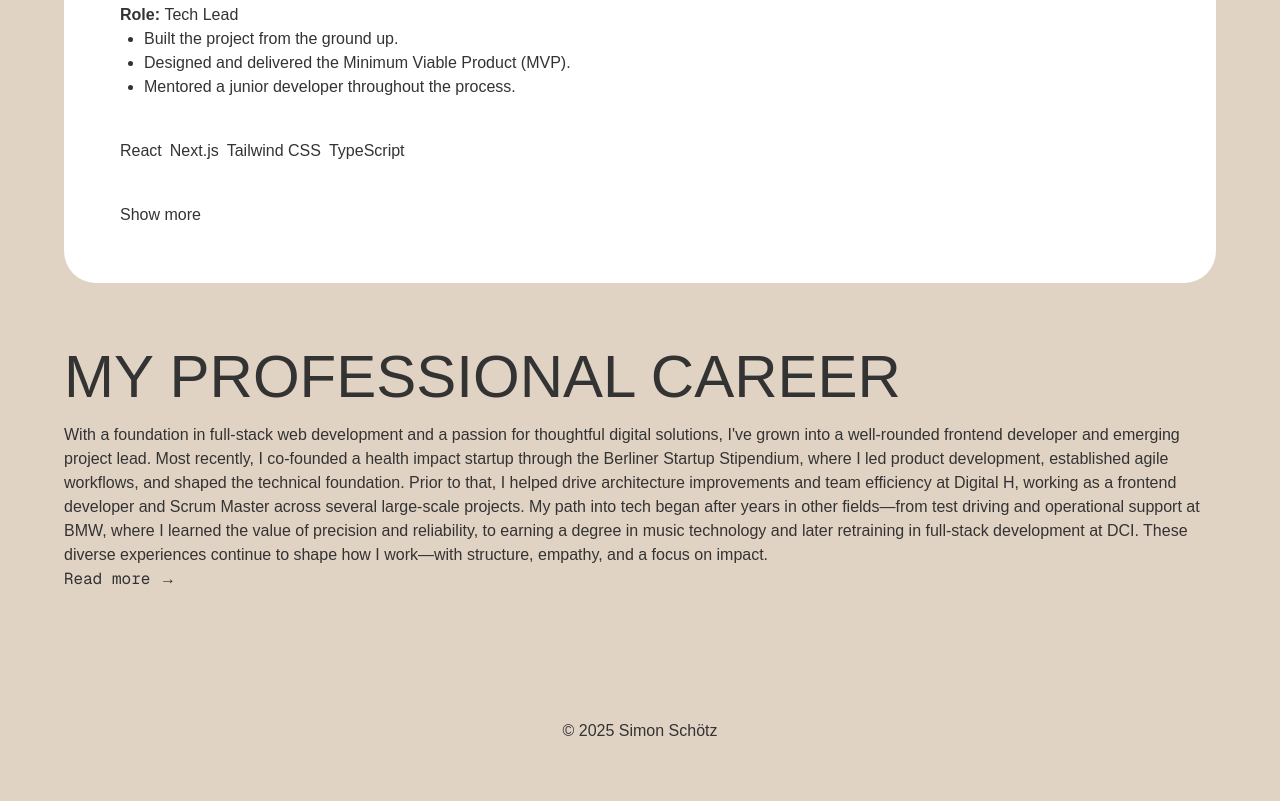
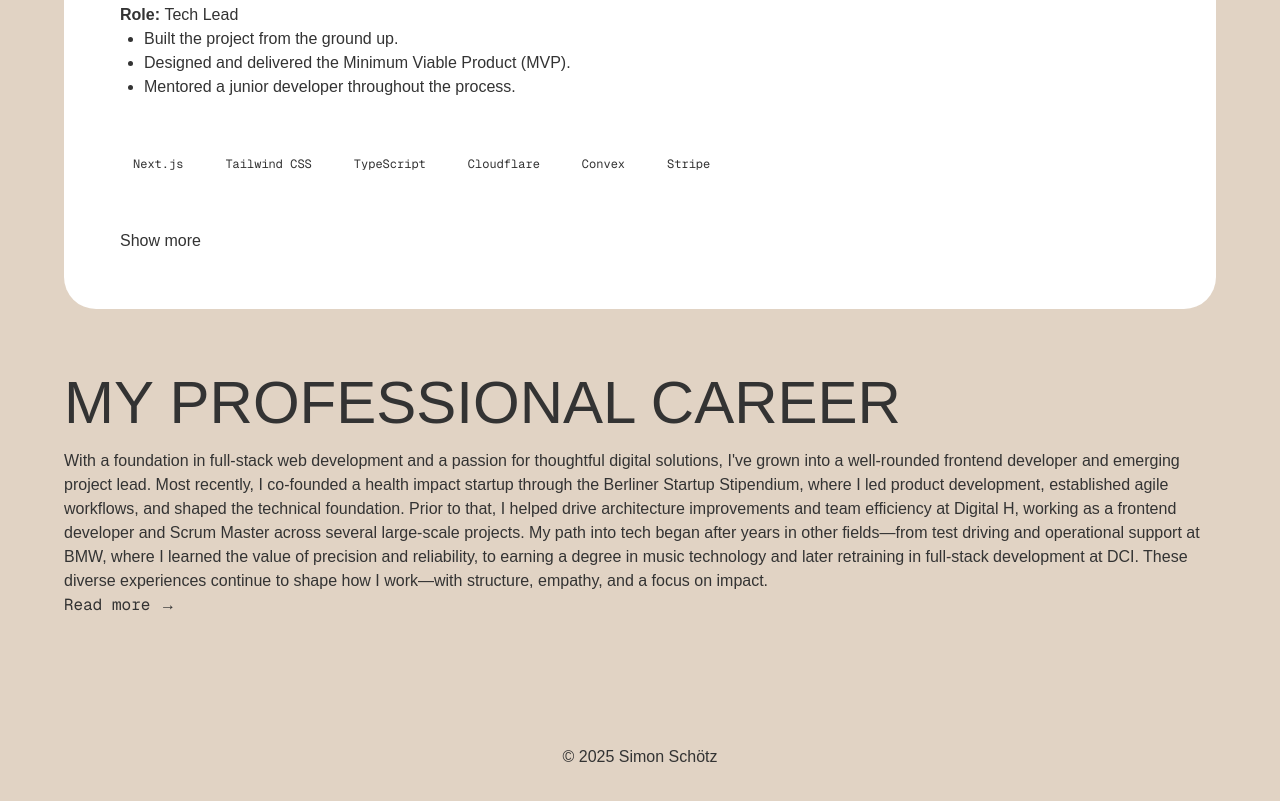
Before and after one commit to SimonSchoetz/simon-schoetz-website-2025, a Next.js app: page / in a window 1280 px wide. Shown: the part 1480-2281 px from the top of the page. Built offline with nearby package versions, Linux system fonts and the light colour scheme.

Commit message:
create and implement Chip component for tech stack

```diff
--- a/app/_components/ProjectsSection.tsx
+++ b/app/_components/ProjectsSection.tsx
@@ -67,7 +67,14 @@ export const ProjectsSection: FCProps<Props> = ({ ...props }) => {
             </ExpandableCardItem>
           </>
         }
-        techStack={['React', 'Next.js', 'Tailwind CSS', 'TypeScript']}
+        techStack={[
+          'Next.js',
+          'Tailwind CSS',
+          'TypeScript',
+          'Cloudflare',
+          'Convex',
+          'Stripe',
+        ]}
       />
     </Section>
   );
--- a/app/globals.css
+++ b/app/globals.css
@@ -6,6 +6,7 @@
   --fg: #333333;
   --fg-2: #ffffff; /* tbd */
   --fg-3: #ffffff; /* tbd */
+  --fg-4: #ffffff; /* tbd */
 }
 
 @media (prefers-color-scheme: dark) {
@@ -15,6 +16,7 @@
     --fg: #d2d2d2;
     --fg-2: #8b8b8b;
     --fg-3: #7d7d7d;
+    --fg-4: #494949;
   }
 }
 
@@ -24,6 +26,7 @@
   --color-fg: var(--fg);
   --color-fg-2: var(--fg-2);
   --color-fg-3: var(--fg-3);
+  --color-fg-4: var(--fg-3);
   --font-sans: var(--font-geist-sans);
   --font-mono: var(--font-geist-mono);
 }
--- /dev/null
+++ b/components/Chip.tsx
@@ -0,0 +1,16 @@
+import { FCProps } from '@/types';
+
+type Props = {
+  label: string;
+};
+
+export const Chip: FCProps<Props> = ({ label, ...props }) => {
+  return (
+    <div
+      {...props}
+      className='bg-bg-2 rounded-full border border-fg-4 py-4 px-3 text-xs font-mono'
+    >
+      {label}
+    </div>
+  );
+};
--- a/components/ExpandableCard.tsx
+++ b/components/ExpandableCard.tsx
@@ -4,6 +4,7 @@ import { FCProps } from '@/types';
 import { useState, useRef, useEffect } from 'react';
 import { Button } from './Button';
 import { H3 } from './Headings';
+import { Chip } from './Chip';
 
 type Props = {
   title: string;
@@ -55,9 +56,9 @@ export const ExpandableCard: FCProps<Props> = ({
         {expandableContent}
       </div>
 
-      <div className='flex flex-wrap gap-2 mb-10'>
+      <div className='flex flex-wrap gap-4 mb-10'>
         {techStack.map((tech) => (
-          <div key={tech}>{tech}</div>
+          <Chip key={tech} label={tech} />
         ))}
       </div>
 
--- a/components/index.ts
+++ b/components/index.ts
@@ -5,3 +5,4 @@ export * from './FlipCard';
 export * from './Button';
 export * from './ExpandableCard';
 export * from './ExpandableCardItem';
+export * from './Chip';
```
